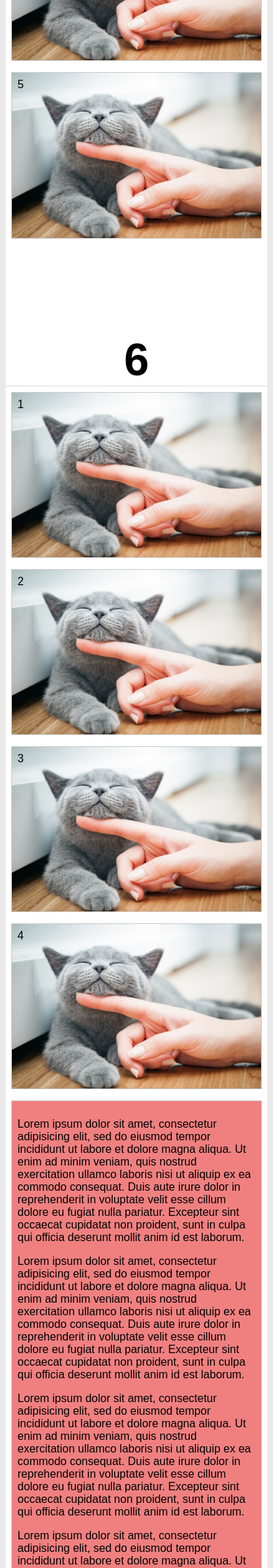
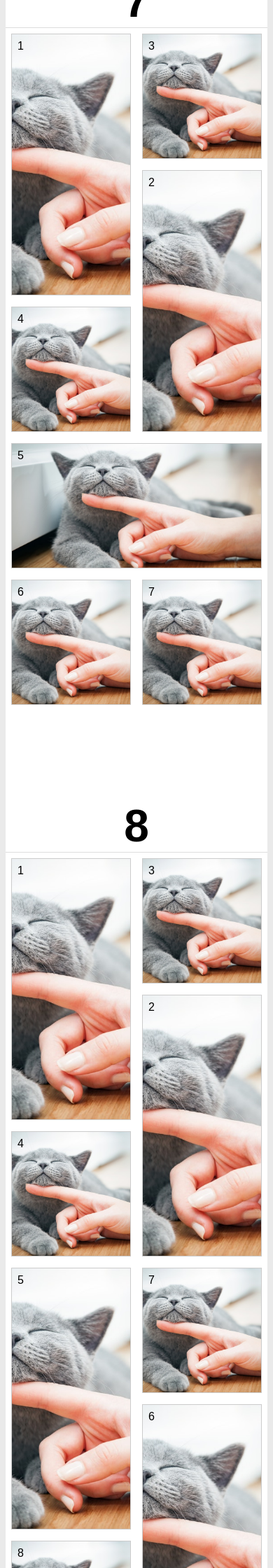
Before and after one commit to daaner/css-artboard, a PHP site: page / in a window 390 px wide. Shown: the part 3120-5360 px from the top of the page at 70% size. Run offline with PHP 8.4, Linux system fonts and the light colour scheme.

Commit message:
Fix pad height

```diff
--- a/public/css/style.css
+++ b/public/css/style.css
@@ -26,29 +26,15 @@
     flex-wrap: wrap;
     height: auto; }
     .magic > div {
-      height: 100vh;
+      height: 100vw;
       -ms-transform: none !important;
       -webkit-transform: none !important;
       -moz-transform: none !important;
       transform: none !important; } }
 
-@media screen and (max-width: 576px) {
-  .magic {
-    height: auto;
-    display: block; }
-    .magic > div {
-      width: 100% !important;
-      flex-basis: 100% !important;
-      margin: 0 !important;
-      min-height: 30vh; } }
-
 @media screen and (max-width: 750px) {
   .magic > div:nth-child(1) {
     margin-left: 0 !important; } }
-
-@media screen and (max-width: 576px) {
-  .magic > div:nth-child(1) {
-    height: auto; } }
 
 .magic > div:nth-child(4n+1) {
   width: 33.33333%;
@@ -58,11 +44,8 @@
     .magic > div:nth-child(4n+1) {
       width: 50%;
       flex-basis: 50%;
-      height: 100vh;
+      height: 100vw;
       margin-left: -50%; } }
-  @media screen and (max-width: 576px) {
-    .magic > div:nth-child(4n+1) {
-      height: auto; } }
 
 .magic > div:nth-child(4n+2) {
   width: 66.66667%;
@@ -72,11 +55,8 @@
     .magic > div:nth-child(4n+2) {
       width: 50%;
       flex-basis: 50%;
-      height: 100vh;
-      margin-top: 50vh; } }
-  @media screen and (max-width: 576px) {
-    .magic > div:nth-child(4n+2) {
-      height: auto; } }
+      height: 100vw;
+      margin-top: 50vw; } }
 
 .magic > div:nth-child(4n+3) {
   width: 33.33333%;
@@ -92,10 +72,7 @@
       width: 50%;
       flex-basis: 50%;
       margin-left: -50%;
-      height: 50vh; } }
-  @media screen and (max-width: 576px) {
-    .magic > div:nth-child(4n+3) {
-      height: auto; } }
+      height: 50vw; } }
 
 .magic > div:nth-child(4n+4) {
   width: 33.33333%;
@@ -109,11 +86,8 @@
     .magic > div:nth-child(4n+4) {
       width: 50%;
       flex-basis: 50%;
-      height: 50vh;
-      margin-top: -50vh; } }
-  @media screen and (max-width: 576px) {
-    .magic > div:nth-child(4n+4) {
-      height: auto; } }
+      height: 50vw;
+      margin-top: -50vw; } }
 
 .magic > div:nth-last-child(4n+1):first-child ~ div:last-child {
   width: 33.33333%;
@@ -123,16 +97,13 @@
     .magic > div:nth-last-child(4n+1):first-child ~ div:last-child {
       width: 50%;
       flex-basis: 50%;
-      height: 100vh;
+      height: 100vw;
       margin-left: -50%; } }
   @media screen and (max-width: 750px) {
     .magic > div:nth-last-child(4n+1):first-child ~ div:last-child {
       width: 100%;
       flex-basis: 100%;
-      height: 50vh; } }
-  @media screen and (max-width: 576px) {
-    .magic > div:nth-last-child(4n+1):first-child ~ div:last-child {
-      height: auto; } }
+      height: 50vw; } }
 
 .magic > div:nth-last-child(4n+2):first-child ~ div:last-child {
   width: 33.33333%;
@@ -147,12 +118,9 @@
     .magic > div:nth-last-child(4n+2):first-child ~ div:last-child {
       width: 50%;
       flex-basis: 50%;
-      height: 50vh;
+      height: 50vw;
       margin-top: 0;
       margin-left: 0; } }
-  @media screen and (max-width: 576px) {
-    .magic > div:nth-last-child(4n+2):first-child ~ div:last-child {
-      height: auto; } }
 
 .magic > div:nth-last-child(4n+2):first-child ~ div:nth-last-child(2) {
   width: 33.33333%;
@@ -162,11 +130,8 @@
     .magic > div:nth-last-child(4n+2):first-child ~ div:nth-last-child(2) {
       width: 50%;
       flex-basis: 50%;
-      height: 50vh;
+      height: 50vw;
       margin-top: 0; } }
-  @media screen and (max-width: 576px) {
-    .magic > div:nth-last-child(4n+2):first-child ~ div:nth-last-child(2) {
-      height: auto; } }
 
 .magic > div:nth-last-child(4n+3):first-child ~ div:nth-last-child(3) {
   width: 33.33333%;
@@ -176,16 +141,13 @@
     .magic > div:nth-last-child(4n+3):first-child ~ div:nth-last-child(3) {
       width: 50%;
       flex-basis: 50%;
-      height: 100vh;
+      height: 100vw;
       margin-left: -50%; } }
   @media screen and (max-width: 750px) {
     .magic > div:nth-last-child(4n+3):first-child ~ div:nth-last-child(3) {
       width: 100%;
       flex-basis: 100%;
-      height: 50vh; } }
-  @media screen and (max-width: 576px) {
-    .magic > div:nth-last-child(4n+3):first-child ~ div:nth-last-child(3) {
-      height: auto; } }
+      height: 50vw; } }
 
 .magic > div:nth-last-child(4n+3):first-child ~ div:nth-last-child(2) {
   width: 33.33333%;
@@ -195,11 +157,8 @@
     .magic > div:nth-last-child(4n+3):first-child ~ div:nth-last-child(2) {
       width: 50%;
       flex-basis: 50%;
-      height: 50vh;
+      height: 50vw;
       margin-top: 0; } }
-  @media screen and (max-width: 576px) {
-    .magic > div:nth-last-child(4n+3):first-child ~ div:nth-last-child(2) {
-      height: auto; } }
 
 .magic > div:nth-last-child(4n+3):first-child ~ div:last-child {
   width: 33.33333%;
@@ -214,12 +173,9 @@
     .magic > div:nth-last-child(4n+3):first-child ~ div:last-child {
       width: 50%;
       flex-basis: 50%;
-      height: 50vh;
+      height: 50vw;
       margin-top: 0;
       margin-left: 0; } }
-  @media screen and (max-width: 576px) {
-    .magic > div:nth-last-child(4n+3):first-child ~ div:last-child {
-      height: auto; } }
 
 .magic > div:nth-last-child(4n+4):first-child ~ div:nth-last-child(4) {
   width: 33.33333%;
@@ -229,11 +185,8 @@
     .magic > div:nth-last-child(4n+4):first-child ~ div:nth-last-child(4) {
       width: 50%;
       flex-basis: 50%;
-      height: 100vh;
+      height: 100vw;
       margin-left: -50%; } }
-  @media screen and (max-width: 576px) {
-    .magic > div:nth-last-child(4n+4):first-child ~ div:nth-last-child(4) {
-      height: auto; } }
 
 .magic > div:nth-last-child(4n+4):first-child ~ div:nth-last-child(3) {
   width: 66.66667%;
@@ -243,11 +196,8 @@
     .magic > div:nth-last-child(4n+4):first-child ~ div:nth-last-child(3) {
       width: 50%;
       flex-basis: 50%;
-      height: 100vh;
-      margin-top: 50vh; } }
-  @media screen and (max-width: 576px) {
-    .magic > div:nth-last-child(4n+4):first-child ~ div:nth-last-child(3) {
-      height: auto; } }
+      height: 100vw;
+      margin-top: 50vw; } }
 
 .magic > div:nth-last-child(4n+4):first-child ~ div:nth-last-child(2) {
   width: 33.33333%;
@@ -263,10 +213,7 @@
       width: 50%;
       flex-basis: 50%;
       margin-left: -50%;
-      height: 50vh; } }
-  @media screen and (max-width: 576px) {
-    .magic > div:nth-last-child(4n+4):first-child ~ div:nth-last-child(2) {
-      height: auto; } }
+      height: 50vw; } }
 
 .magic > div:nth-last-child(4n+4):first-child ~ div:last-child {
   width: 33.33333%;
@@ -280,8 +227,5 @@
     .magic > div:nth-last-child(4n+4):first-child ~ div:last-child {
       width: 50%;
       flex-basis: 50%;
-      height: 50vh;
-      margin-top: -50vh; } }
-  @media screen and (max-width: 576px) {
-    .magic > div:nth-last-child(4n+4):first-child ~ div:last-child {
-      height: auto; } }
+      height: 50vw;
+      margin-top: -50vw; } }
--- a/public/index.php
+++ b/public/index.php
@@ -8,7 +8,7 @@
 ?>
 <link href="<?php echo $base ?>css/custom.css" rel="stylesheet">
 
-<link href="<?php echo $base ?>css/style.css" rel="stylesheet">
+<link href="<?php echo $base ?>css/style.css?<?php echo uniqid();?>" rel="stylesheet">
 
 
 <section class="main">
--- a/src/scss/magic-flex.scss
+++ b/src/scss/magic-flex.scss
@@ -6,7 +6,7 @@ $content_width_media: ($content_width /2);
 $b_width: ($content_width /3);
 $b_height: ($content_height /2);
 
-$media_phone_enable: true; //true or false
+$media_phone_enable: false; //true or false
 
 
 
--- a/src/scss/magic/media_pad.scss
+++ b/src/scss/magic/media_pad.scss
@@ -1,7 +1,7 @@
 // $pad: 768px !default;
 $pad: 750px !default;
 $block_width: 50% !default;
-$block_height: 50vh !default;
+$block_height: 50vw !default;
 
 
 
```
